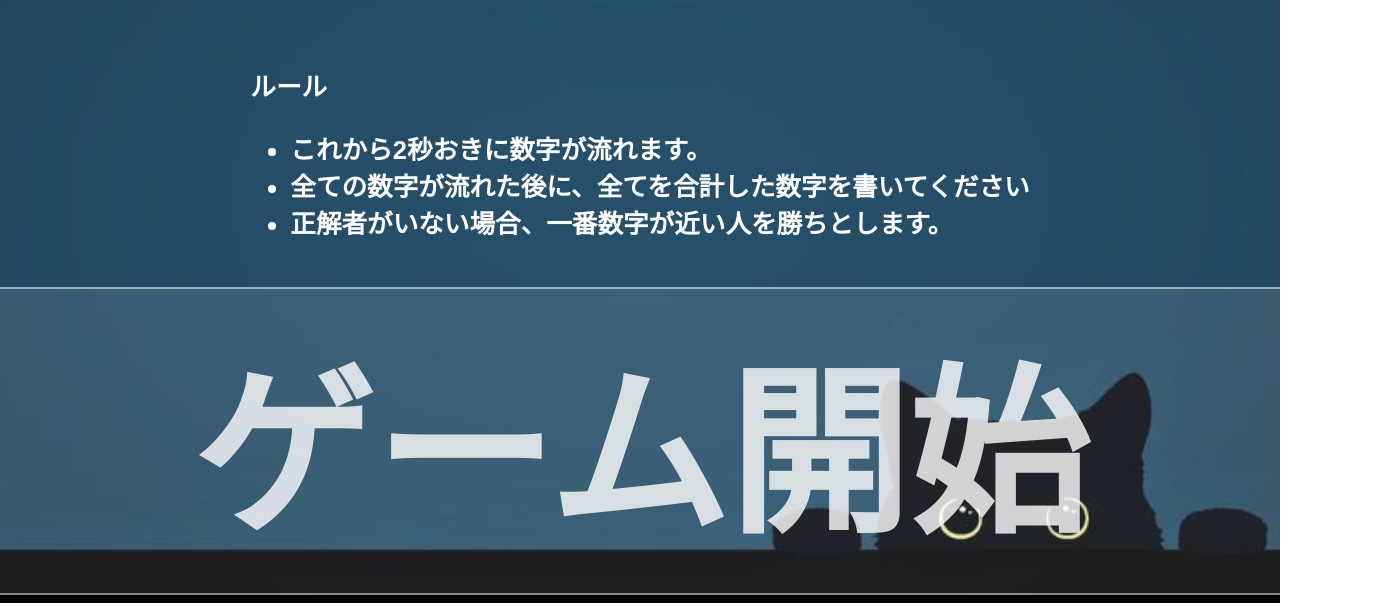
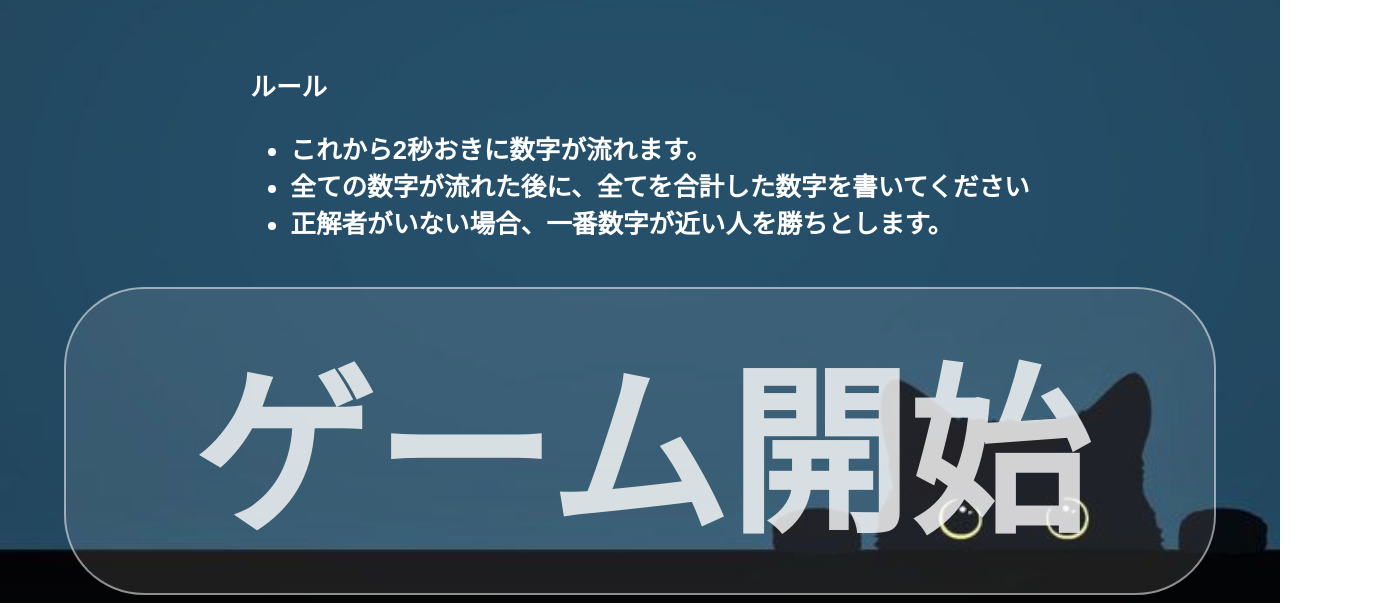
Before and after one commit to kkoishi-dub/weding-game, a plain HTML site: page math/index.html in a window 1280 px wide. Shown: the part 213-816 px from the top of the page, 1390 px wide, since content can reach past the window. Drawn offline with nearby package versions, Linux system fonts and the light colour scheme.

Commit message:
Edited Button size

```diff
--- a/math/style.css
+++ b/math/style.css
@@ -24,18 +24,53 @@ button {
   background-color: rgba(255, 255, 255, 0.1);
   color: rgba(255, 255, 255, 0.8);
   padding: 15px 20px;
-  width: 1500px;
-  height: 600px;
+  width: 90vw; /* ビューポート幅の90% */
+  max-width: 1500px; /* 最大幅 */
+  height: 40vh; /* ビューポート高さの40% */
+  max-height: 600px; /* 最大高さ */
   cursor: pointer;
   transition: 0.3s ease-in;
   font-weight: bold;
-  font-size: 180px;
-  border-radius: 80px;
+  font-size: 10vw; /* ビューポート幅の10% */
+  border-radius: 40px;
   display: inline-flex;
   align-items: center;
   justify-content: center;
 }
 
+/* 大きな画面用 */
+@media (min-width: 1024px) {
+  button {
+    font-size: 180px;
+    border-radius: 80px;
+  }
+}
+
+/* タブレット用 */
+@media (max-width: 1023px) and (min-width: 768px) {
+  button {
+    font-size: 120px;
+    border-radius: 60px;
+  }
+}
+
+/* スマートフォン用 */
+@media (max-width: 767px) {
+  button {
+    font-size: 60px;
+    border-radius: 40px;
+    height: 30vh;
+  }
+}
+
+/* 小さなスマートフォン用 */
+@media (max-width: 320px) {
+  button {
+    font-size: 40px;
+    border-radius: 20px;
+    height: 25vh;
+  }
+}
 button:hover {
   border: 2px solid white;
   background-color: rgba(255, 255, 255, 0.2);
--- a/memory/style.css
+++ b/memory/style.css
@@ -24,16 +24,52 @@ button {
   background-color: rgba(255, 255, 255, 0.1);
   color: rgba(255, 255, 255, 0.8);
   padding: 15px 20px;
-  width: 1500px;
-  height: 600px;
+  width: 90vw; /* ビューポート幅の90% */
+  max-width: 1500px; /* 最大幅 */
+  height: 40vh; /* ビューポート高さの40% */
+  max-height: 600px; /* 最大高さ */
   cursor: pointer;
   transition: 0.3s ease-in;
   font-weight: bold;
-  font-size: 180px;
-  border-radius: 80px;
+  font-size: 10vw; /* ビューポート幅の10% */
+  border-radius: 40px;
   display: inline-flex;
   align-items: center;
   justify-content: center;
+}
+
+/* 大きな画面用 */
+@media (min-width: 1024px) {
+  button {
+    font-size: 180px;
+    border-radius: 80px;
+  }
+}
+
+/* タブレット用 */
+@media (max-width: 1023px) and (min-width: 768px) {
+  button {
+    font-size: 120px;
+    border-radius: 60px;
+  }
+}
+
+/* スマートフォン用 */
+@media (max-width: 767px) {
+  button {
+    font-size: 60px;
+    border-radius: 40px;
+    height: 30vh;
+  }
+}
+
+/* 小さなスマートフォン用 */
+@media (max-width: 320px) {
+  button {
+    font-size: 40px;
+    border-radius: 20px;
+    height: 25vh;
+  }
 }
 
 button:hover {
--- a/stopwatch/style.css
+++ b/stopwatch/style.css
@@ -24,18 +24,53 @@ body {
     background-color: rgba(255, 255, 255, 0.1);
     color: rgba(255, 255, 255, 0.8);
     padding: 15px 20px;
-    width: 1500px;
-    height: 600px;
+    width: 90vw; /* ビューポート幅の90% */
+    max-width: 1500px; /* 最大幅 */
+    height: 40vh; /* ビューポート高さの40% */
+    max-height: 600px; /* 最大高さ */
     cursor: pointer;
     transition: 0.3s ease-in;
     font-weight: bold;
-    font-size: 180px;
-    border-radius: 80px;
+    font-size: 10vw; /* ビューポート幅の10% */
+    border-radius: 40px;
     display: inline-flex;
     align-items: center;
     justify-content: center;
   }
 
+  /* 大きな画面用 */
+  @media (min-width: 1024px) {
+    button {
+      font-size: 180px;
+      border-radius: 80px;
+    }
+  }
+
+  /* タブレット用 */
+  @media (max-width: 1023px) and (min-width: 768px) {
+    button {
+      font-size: 120px;
+      border-radius: 60px;
+    }
+  }
+
+  /* スマートフォン用 */
+  @media (max-width: 767px) {
+    button {
+      font-size: 60px;
+      border-radius: 40px;
+      height: 30vh;
+    }
+  }
+
+  /* 小さなスマートフォン用 */
+  @media (max-width: 320px) {
+    button {
+      font-size: 40px;
+      border-radius: 20px;
+      height: 25vh;
+    }
+  }
   button:hover {
     border: 2px solid white;
     background-color: rgba(255, 255, 255, 0.2);
```
